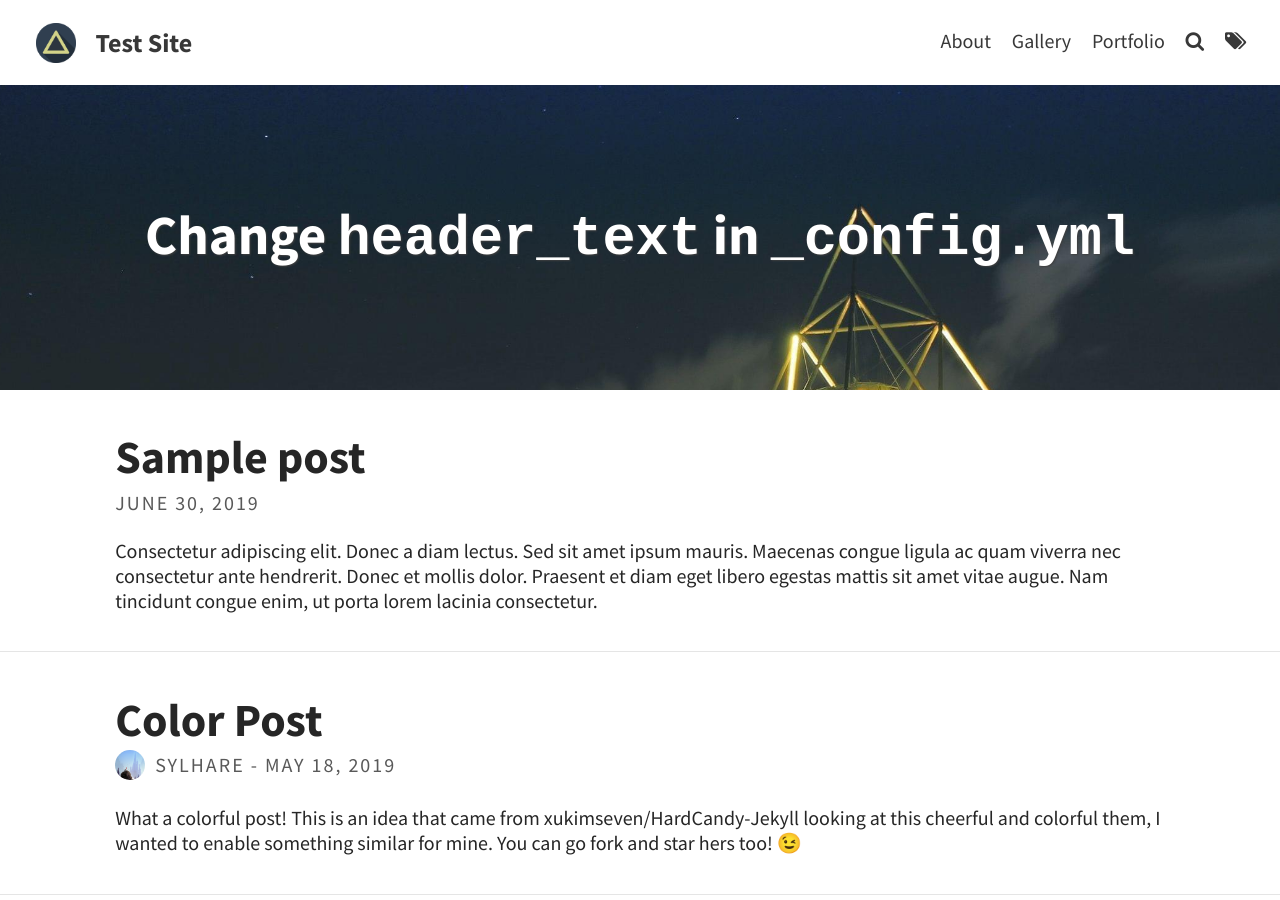
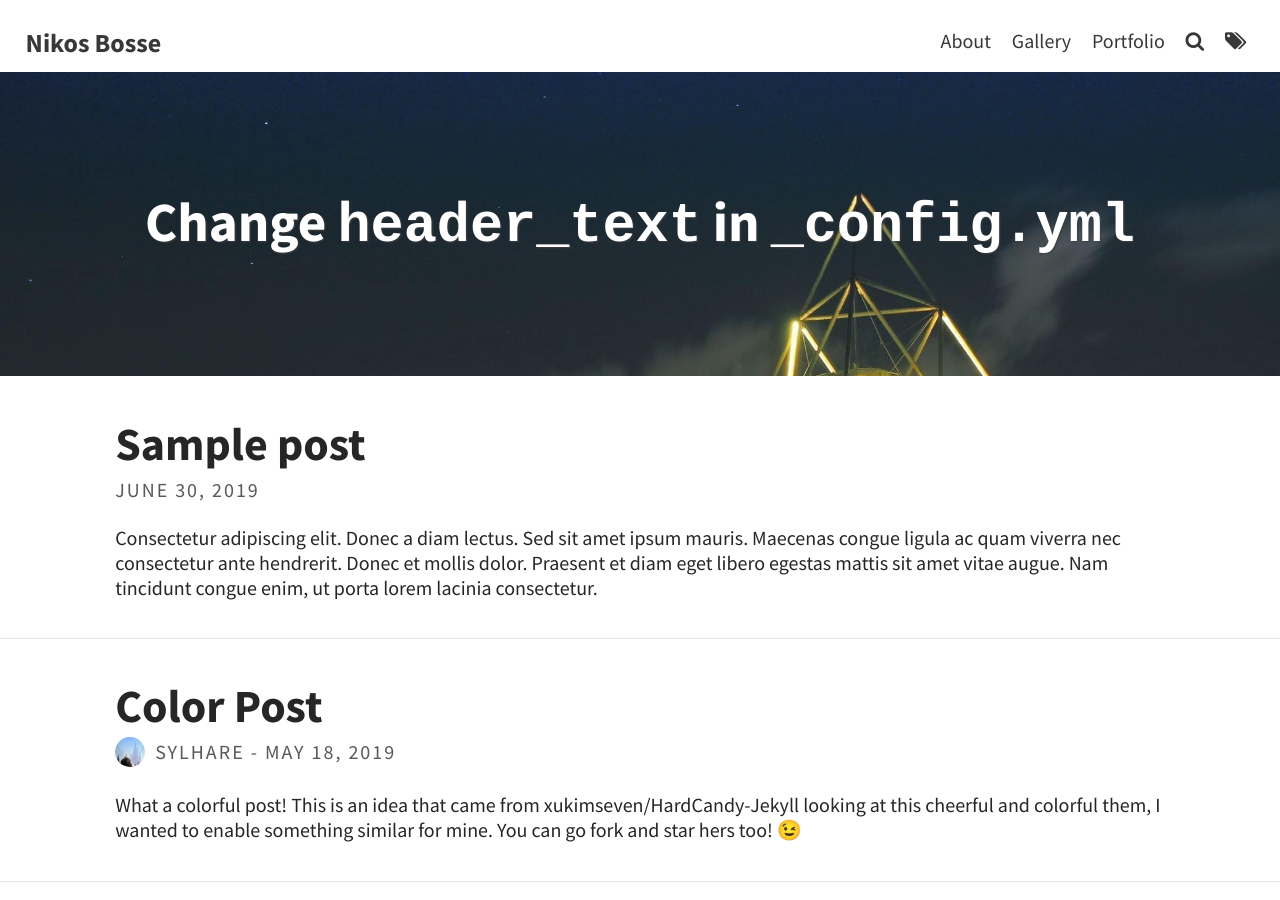
Before and after one commit to nikosbosse/nikosbosse.github.io, a Jekyll site: the page built from index.html, in a window 1280 px wide and 900 px high. Built offline with Jekyll 4.4.1, drawn with Linux system fonts in a browser that asks for light colours; the list of posts is cut into pages by our own code.

Commit message:
update config

```diff
--- a/_config.yml
+++ b/_config.yml
@@ -3,9 +3,9 @@ baseurl: ""
 url: "https://nikosbosse.github.io"
 
 # THEME-SPECIFIC CONFIGURATION
-title: Test Site                                    # site's title
-description: "A website with blog posts and pages"      # used by search engines
-avatar: assets/img/triangle.png                         # Empty for no avatar in navbar
+title: Nikos Bosse                                    # site's title
+description: "Nikos Bosse's personal website"      # used by search engines
+# avatar: assets/img/triangle.png                         # Empty for no avatar in navbar
 favicon: assets/favicon.ico                             # Icon displayed in the tab
 
 # Header and footer text
```
